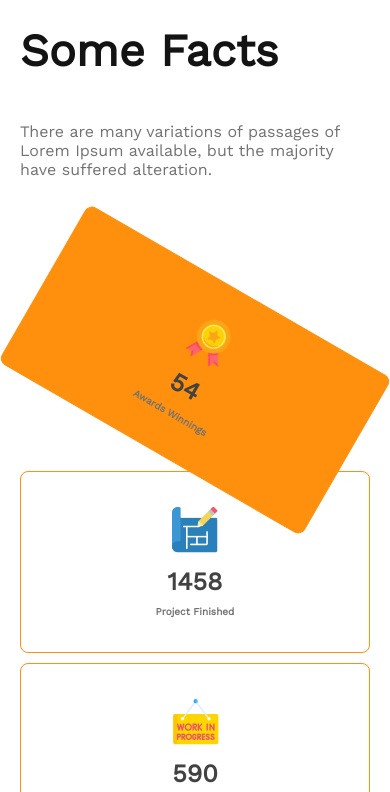
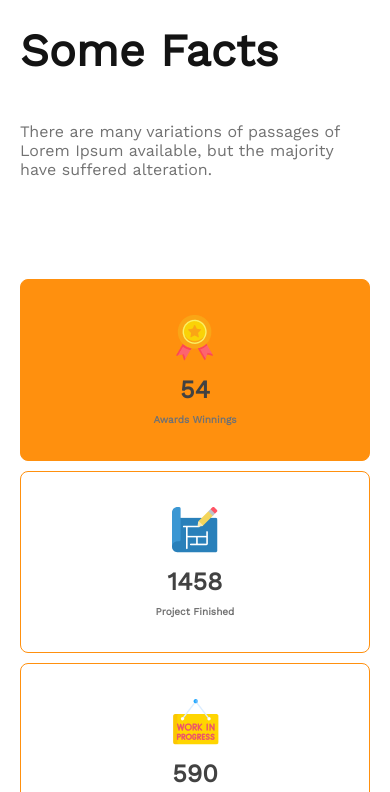
Before and after one commit to fahimshariar28/G3-Architects, a plain HTML site: page index.html in a window 390 px wide. In both pictures the pointer is over the element 195 px from the left and 4823 px from the top of the page. Shown: the part 4453-5245 px from the top of the page. Drawn offline with nearby package versions, Linux system fonts and the light colour scheme.

Commit message:
Hover transfor effect off for Mobile devices in Facts Section

```diff
--- a/styles.css
+++ b/styles.css
@@ -394,7 +394,7 @@ input{
 
   }
 
-/* Facts Section Style */
+/* Responsive Facts Section Style */
 
 .facts-section{
   margin: 100px 20px ;
@@ -412,6 +412,10 @@ input{
   flex-direction: column;
   justify-content: space-between;
   gap: 10px;
+  }
+  .facts-image:hover{
+  background-color: #FF900E;
+  transform: none;
   }
 
   /* Sponsor Section */
```
